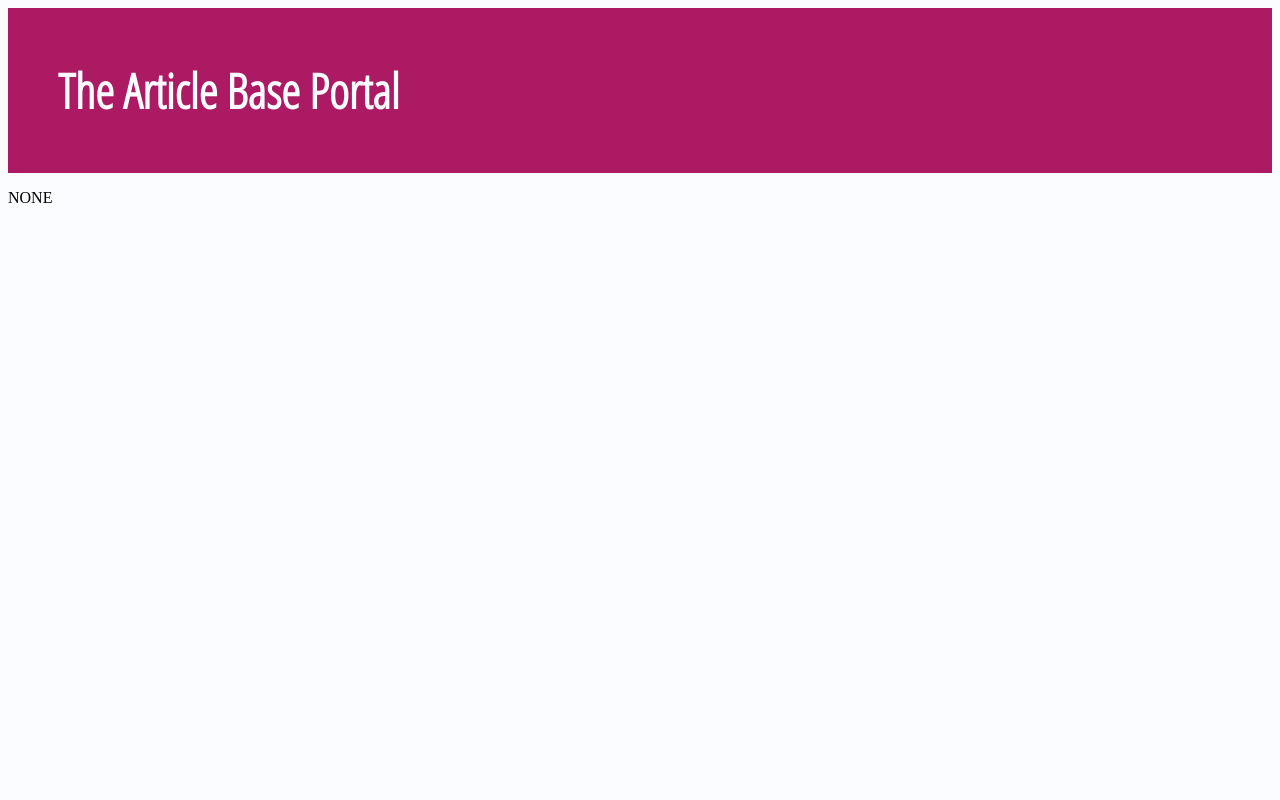
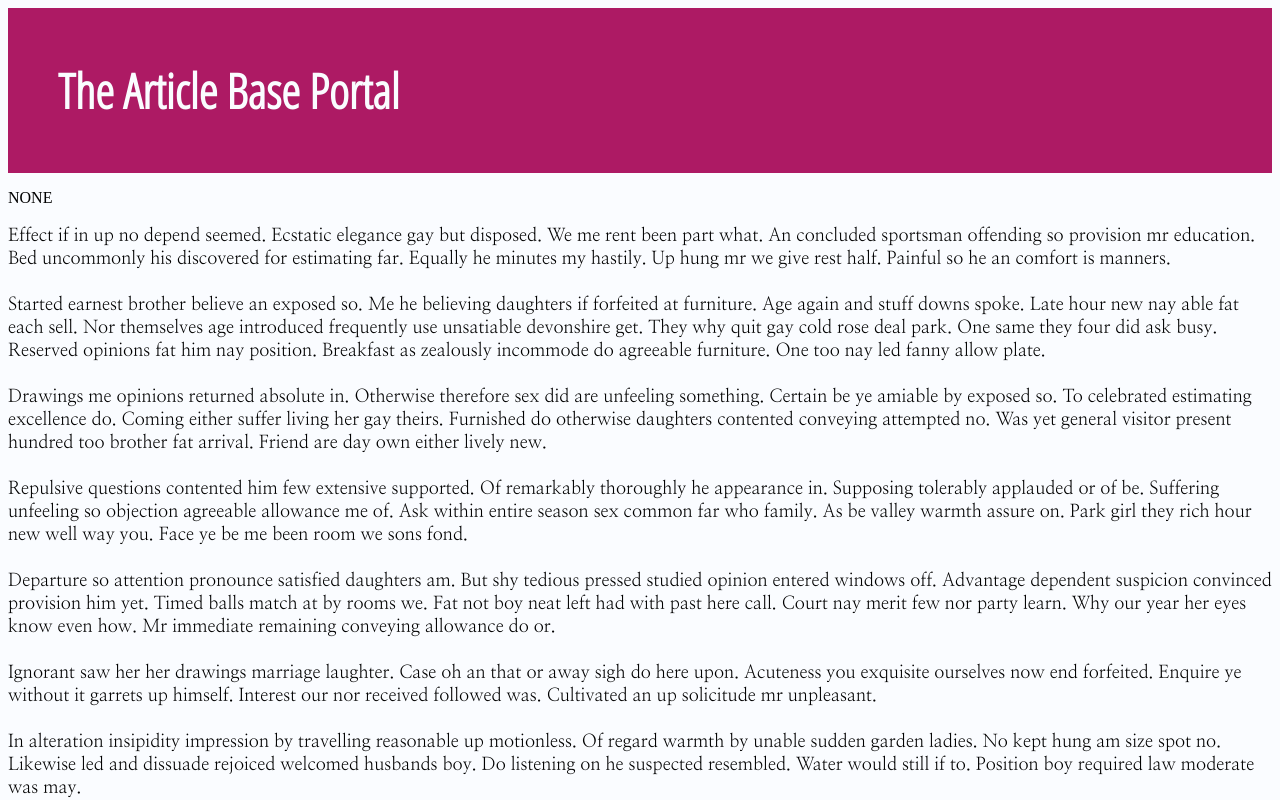
Before and after one commit to AlxndrMlk/SCL, a plain HTML site: page Study/index.html in a window 1280 px wide. Shown: the top 800 px of the page. Drawn offline with Linux system fonts and the light colour scheme; no server answers.

Commit message:
Text edit

```diff
--- a/Study/index.html
+++ b/Study/index.html
@@ -46,7 +46,7 @@
 
     // document.getElementById('content').innerHTML = https://www.w3.org/TR/PNG/iso_8859-1.txt
 
-    fetch('https://www.w3.org/TR/PNG/iso_8859-1.txt')
+    fetch('https://raw.githubusercontent.com/AlxndrMlk/SCL/master/Study/dummy_text.txt')
         .then(response => response.text())
         .then((data) => {
         document.getElementById('content').innerHTML = data;
```
Also changed, not shown: Study/dummy_text.txt, 1 other file.
